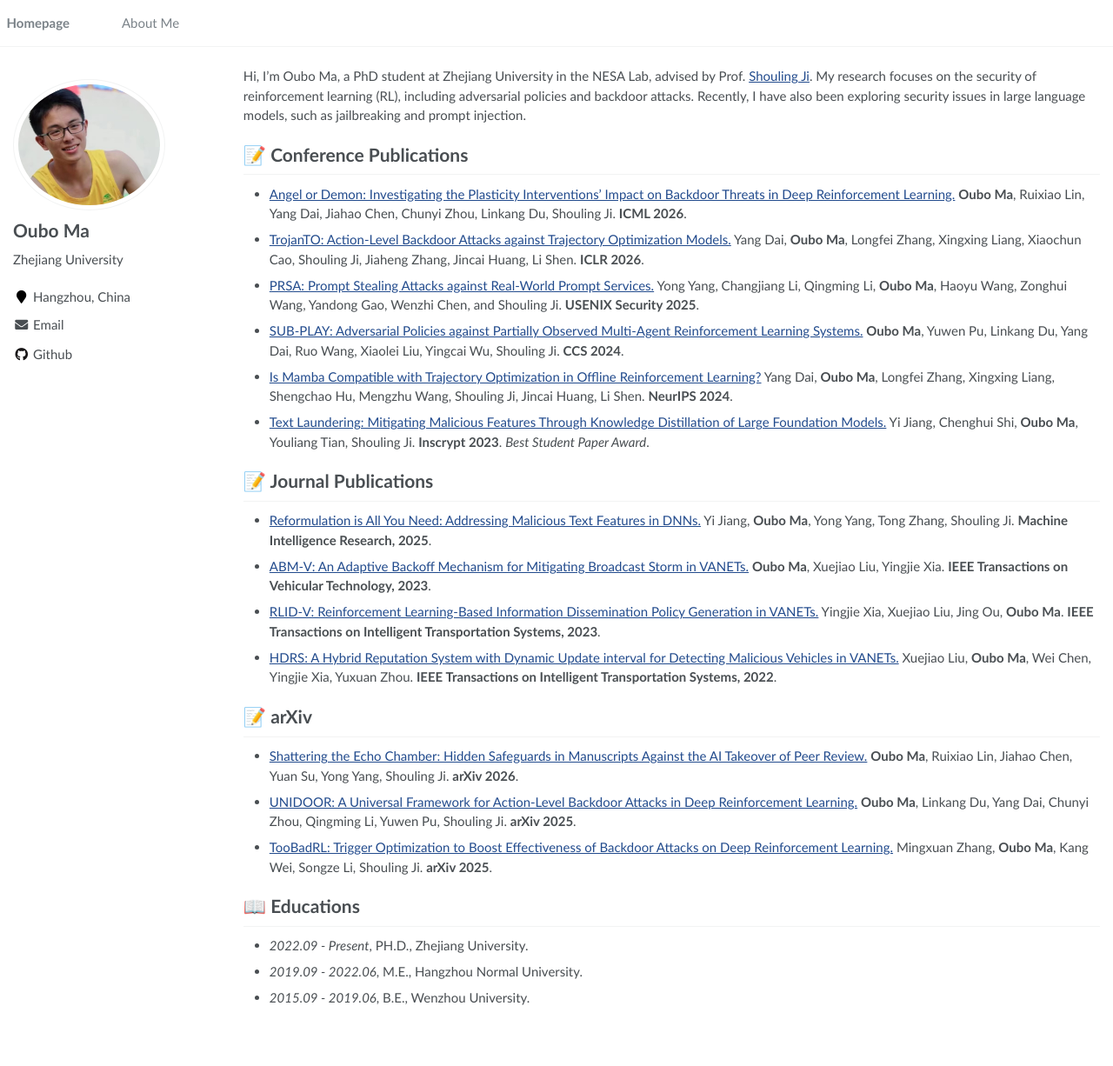
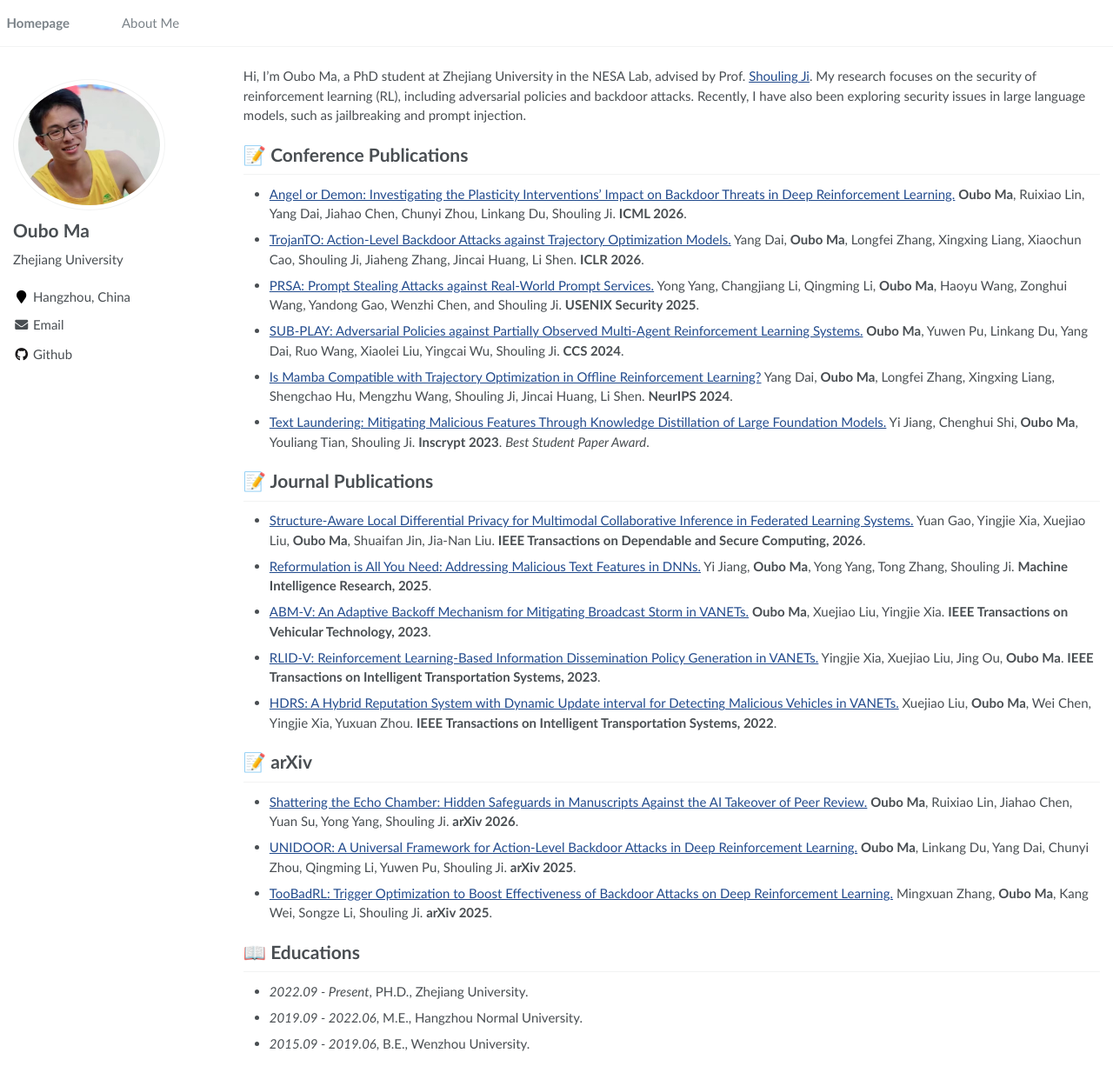
Before and after one commit to maoubo/maoubo.github.io, a Jekyll site: the page built from _pages/about.md, in a window 1280 px wide and 1226 px high. Shown: the whole window at 87% size. Built offline with Jekyll 4.4.1, drawn with Linux system fonts in a browser that asks for light colours.

Commit message:
Update about.md

```diff
--- a/_pages/about.md
+++ b/_pages/about.md
@@ -29,6 +29,7 @@
 - [Text Laundering: Mitigating Malicious Features Through Knowledge Distillation of Large Foundation Models.](https://nesa.zju.edu.cn/download/jy_pdf_TextLaundering.pdf) Yi Jiang, Chenghui Shi, **Oubo Ma**, Youliang Tian, Shouling Ji. **Inscrypt 2023**. *Best Student Paper Award*.
 
 # 📝 Journal Publications
+- [Structure-Aware Local Differential Privacy for Multimodal Collaborative Inference in Federated Learning Systems.](https://ieeexplore.ieee.org/abstract/document/11538362) Yuan Gao, Yingjie Xia, Xuejiao Liu, **Oubo Ma**, Shuaifan Jin, Jia-Nan Liu. **IEEE Transactions on Dependable and Secure Computing, 2026**.
 - [Reformulation is All You Need: Addressing Malicious Text Features in DNNs.](https://arxiv.org/pdf/2502.00652) Yi Jiang, **Oubo Ma**, Yong Yang, Tong Zhang, Shouling Ji. **Machine Intelligence Research, 2025**.
 - [ABM-V: An Adaptive Backoff Mechanism for Mitigating Broadcast Storm in VANETs.](https://maoubo.github.io/docs/ABM-V.pdf) **Oubo Ma**, Xuejiao Liu, Yingjie Xia. **IEEE Transactions on Vehicular Technology, 2023**.
 - [RLID-V: Reinforcement Learning-Based Information Dissemination Policy Generation in VANETs.](https://maoubo.github.io/docs/RLID-V.pdf) Yingjie Xia, Xuejiao Liu, Jing Ou, **Oubo Ma**. **IEEE Transactions on Intelligent Transportation Systems, 2023**.
```
